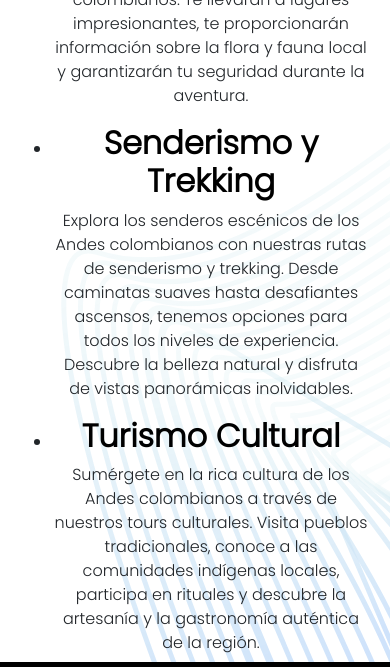
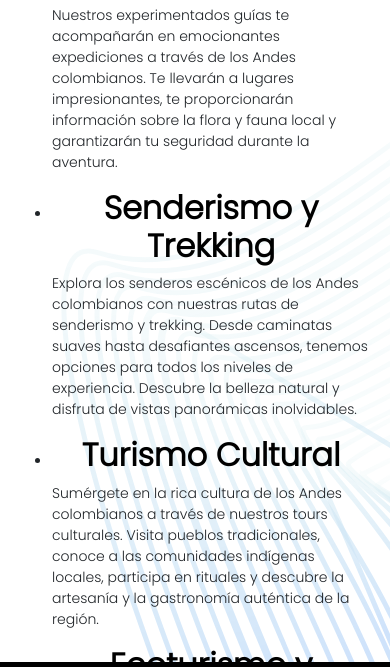
Before and after one commit to YeisonLaverde/PF-Laverde, a website: page pages/services.html in a window 390 px wide. Shown: the part 137-804 px from the top of the page. Drawn offline with nearby package versions, Linux system fonts and the light colour scheme.

Commit message:
responsive

```diff
--- a/scss/base/variables.scss
+++ b/scss/base/variables.scss
@@ -30,6 +30,12 @@ $font-weight-900: 900;
 // Gradiente para el borde
 $border-gradient: linear-gradient(to right, #007bff, #00bcd4);
 
+
+//variables para tamaños de pantalla
+
+$small-screen: 768px;
+$medium-screen: 992px;
+$large-screen: 1200px;
 
 // Mixin
 @mixin center {
--- a/scss/components/_header.scss
+++ b/scss/components/_header.scss
@@ -5,15 +5,33 @@
     background-color: $color-lightgray;
     padding: 20px;
   }
-.container2 {
+  .container2 {
     display: flex;
     flex-direction: column;
     align-items: center;
     justify-content: center;
-    @include center;
     padding: 20px;
     height: 80vh;
     width: 100vw;
+
+    font-size: 16px;
+    line-height: 1.5;
+
+    @media screen and (max-width: $small-screen) {
+      font-size: 14px;
+    }
+
+    @media screen and (min-width: $small-screen) and (max-width: $medium-screen) {
+      font-size: 18px;
+    }
+
+    @media screen and (min-width: $medium-screen) and (max-width: $large-screen) {
+      font-size: 20px;
+    }
+
+    @media screen and (min-width: $large-screen) {
+      font-size: 24px;
+    }
   }
   .blanco2 {
     text-align: center;
```
Also changed, not shown: css/style.css, 1 other file.
